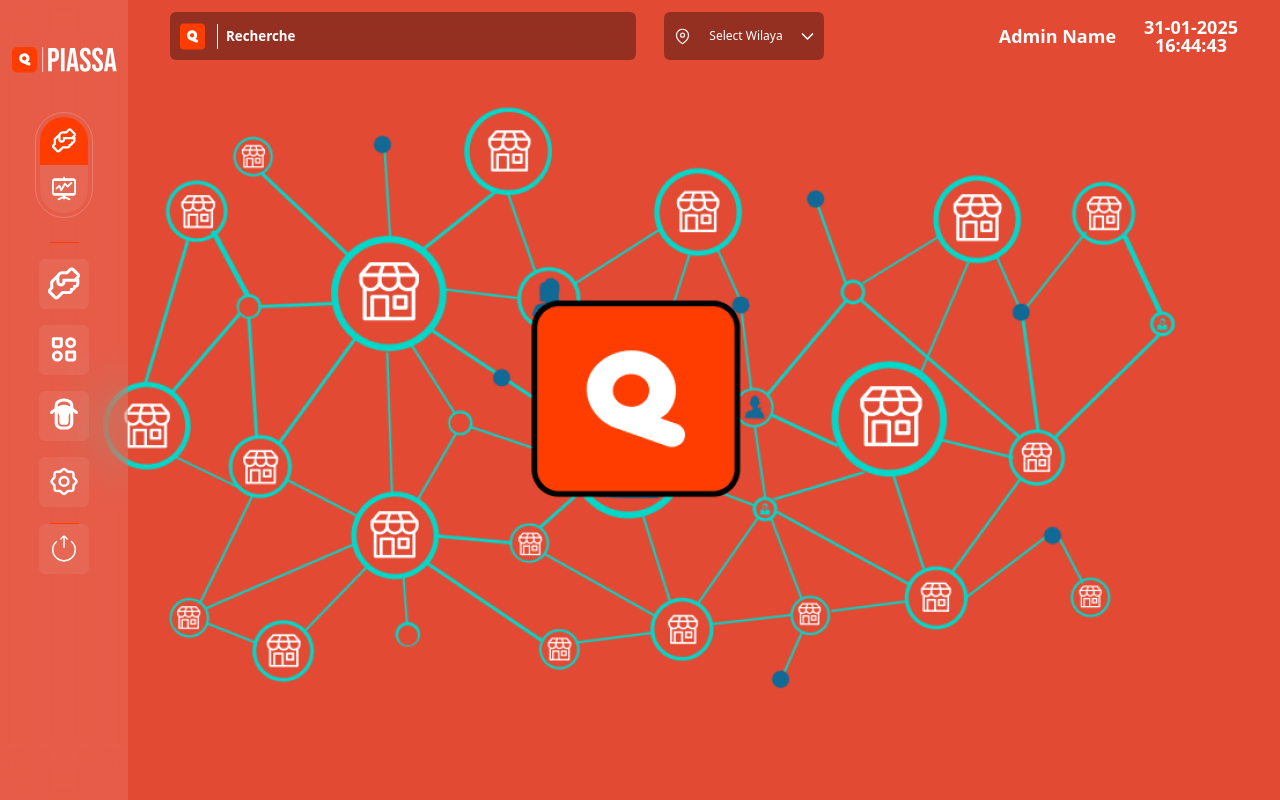
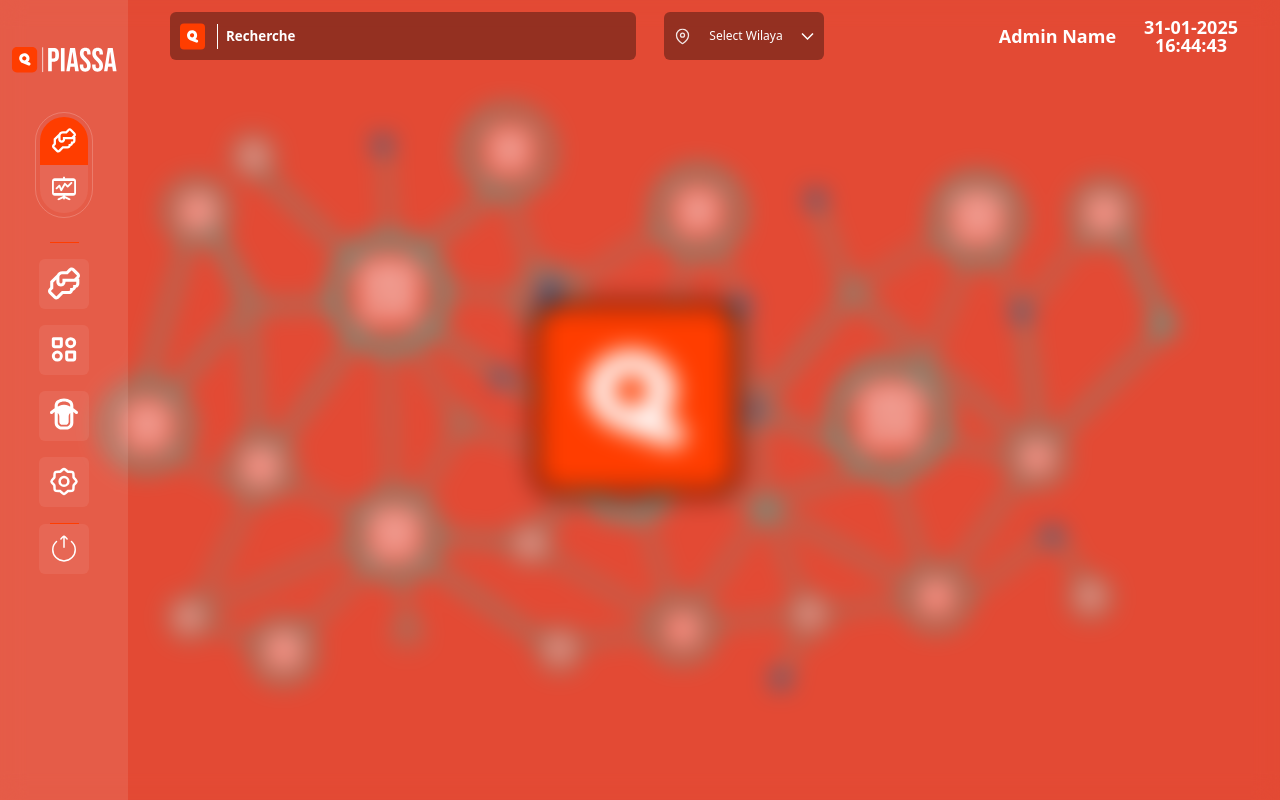
Before and after one commit to aminetakdenti/piassa, a Next.js app: page / in a window 1280 px wide. Built offline with nearby package versions, Linux system fonts and the light colour scheme.

Commit message:
add blur effect

```diff
--- a/app/layout.tsx
+++ b/app/layout.tsx
@@ -36,7 +36,7 @@ export default function RootLayout({
             backgroundPosition: 'center',
           }}
         >
-          <div className='flex'>
+          <div className='flex backdrop-blur-md'>
             <Sidebar />
             <div className='flex-1'>
               <Navbar />
```
